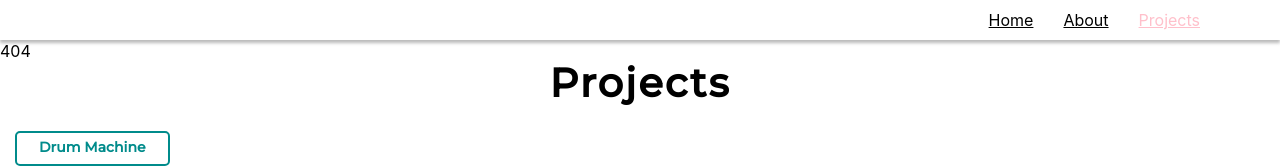
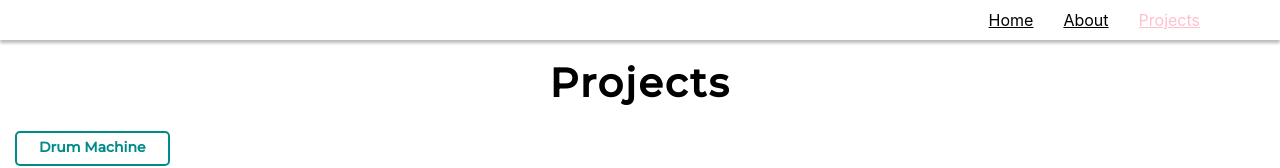
Before and after one commit to drdrongo/drdrongo.github.io, a React (Create React App) app: page /portfolio/projects in a window 1280 px wide. Before the commit this address had no page. Shown: the top 168 px of the page. Built offline with nearby package versions, Linux system fonts and the light colour scheme; what assets would draw is missing.

Commit message:
404 attept

```diff
--- a/public/404.html
+++ b/public/404.html
@@ -36,6 +36,5 @@
     </script>
   </head>
   <body>
-      <p>hello</p>
   </body>
 </html>
--- a/src/App.jsx
+++ b/src/App.jsx
@@ -4,24 +4,25 @@ import Navbar from 'components/Navbar';
 import HomePage from 'pages/HomePage.jsx';
 import AboutPage from 'pages/AboutPage.jsx';
 import ProjectsPage from 'pages/ProjectsPage.jsx';
-import NotFound from 'pages/NotFound.jsx';
+import NotFoundPage from 'pages/NotFoundPage.jsx';
 import { CSSTransition } from 'react-transition-group';
 
 const routes = [
-	{ path: '/', name: 'Home', Component: HomePage },
-	{ path: '/about', name: 'About', Component: AboutPage },
-	{ path: '/projects', name: 'Projects', Component: ProjectsPage },
-	{ path: '*', name: 'NotFound', Component: NotFound, status: 404 },
+	{ exact: true, path: '/', name: 'Home', Component: HomePage },
+	{ exact: true, path: '/about', name: 'About', Component: AboutPage },
+	{ exact: true, path: '/projects', name: 'Projects', Component: ProjectsPage },
+	// { exact: false, path: '*', name: 'NotFound', Component: NotFoundPage, status: 404 },
 ];
 
 const App = () => {
 	return (
-		<Router basename="/portfolio" >
+		// <Router >
+		<Router basename="/portfolio">
 			<Navbar routes={routes} />
 			<Switch>
 				<div className="container">
-					{routes.map(({ path, name, Component, status }) => (
-						<Route key={path} exact path={path} status={status || 200}>
+					{routes.map(({ path, exact, name, Component, status }) => (
+						<Route key={path} exact={exact} path={path} status={status || 200}>
 						{({ match }) => (
 							<CSSTransition
 								in={match != null}
@@ -36,9 +37,6 @@ const App = () => {
 						)}
 						</Route>
 					))}
-					{/* <Route path="*" status={404}>
-						<NotFound />
-					</Route> */}
 				</div>
 			</Switch>
 		</Router>
--- a/src/pages/NotFound.jsx
+++ /dev/null
@@ -1,11 +0,0 @@
-import React from 'react'
-
-const NotFound = () => {
-    return (
-        <div>
-            404
-        </div>
-    )
-}
-
-export default NotFound
--- /dev/null
+++ b/src/pages/NotFoundPage.jsx
@@ -0,0 +1,19 @@
+import 'styles/pages/NotFoundPage.scss';
+import React, { useEffect } from 'react';
+
+const NotFoundPage = () => {
+    useEffect(() => {
+        console.log('in!');
+        return () => console.log('out')
+    }, []);
+
+    return (
+        <div className="content">
+            <h1 className="header">
+                404
+            </h1>
+        </div>
+    );
+};
+
+export default NotFoundPage;
--- /dev/null
+++ b/src/styles/pages/NotFoundPage.scss
@@ -0,0 +1,14 @@
+.NotFound {
+    .content {
+        flex-grow: 1;
+        max-width: 56rem;
+        flex-grow: 1;
+        align-self: center;
+        display: flex;
+        flex-direction: column;
+        padding: 4rem 0;
+    }
+    .header {
+        font-size: 3.2rem;
+    }
+}
```
Also changed, not shown: public/index.html (+8 -7 lines).
